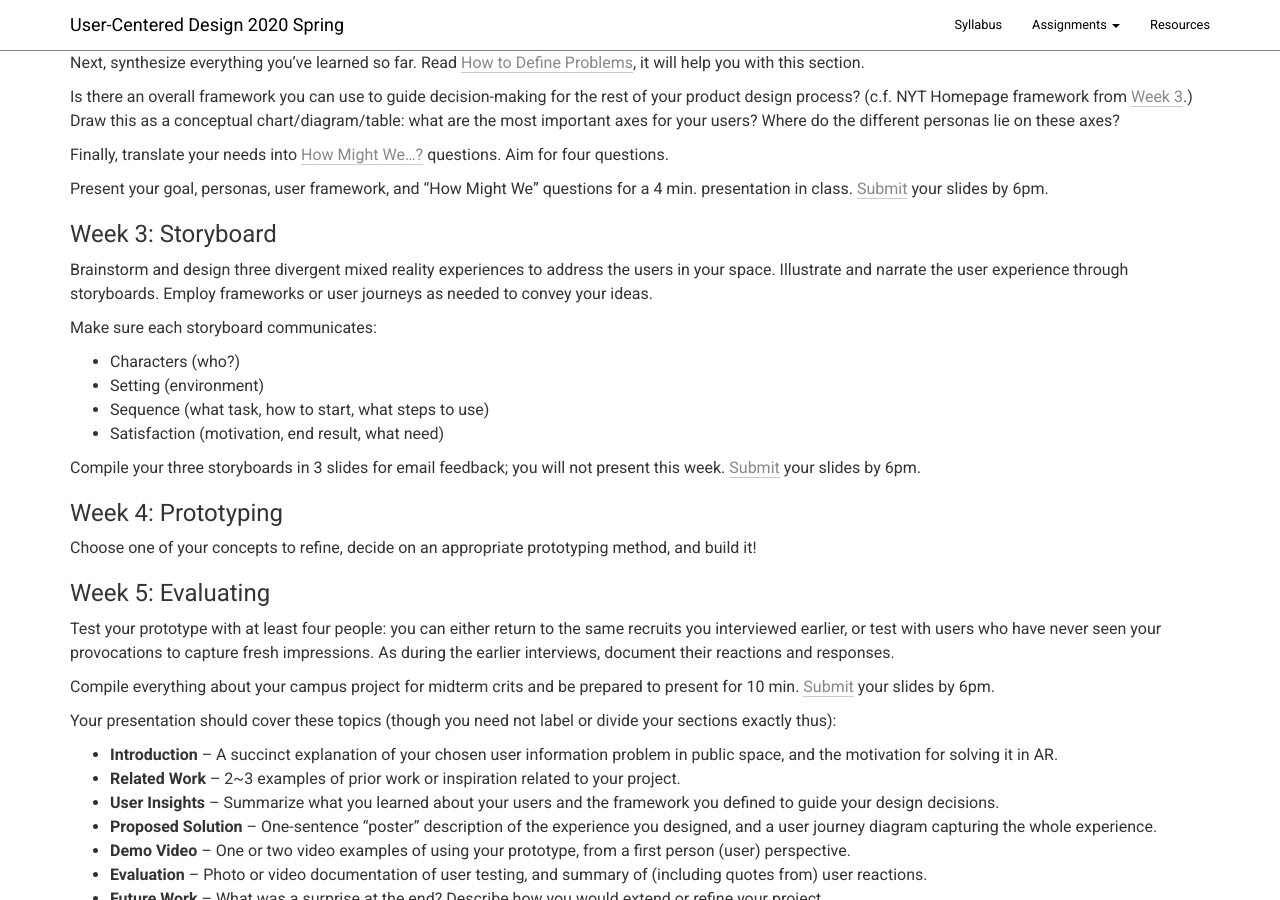
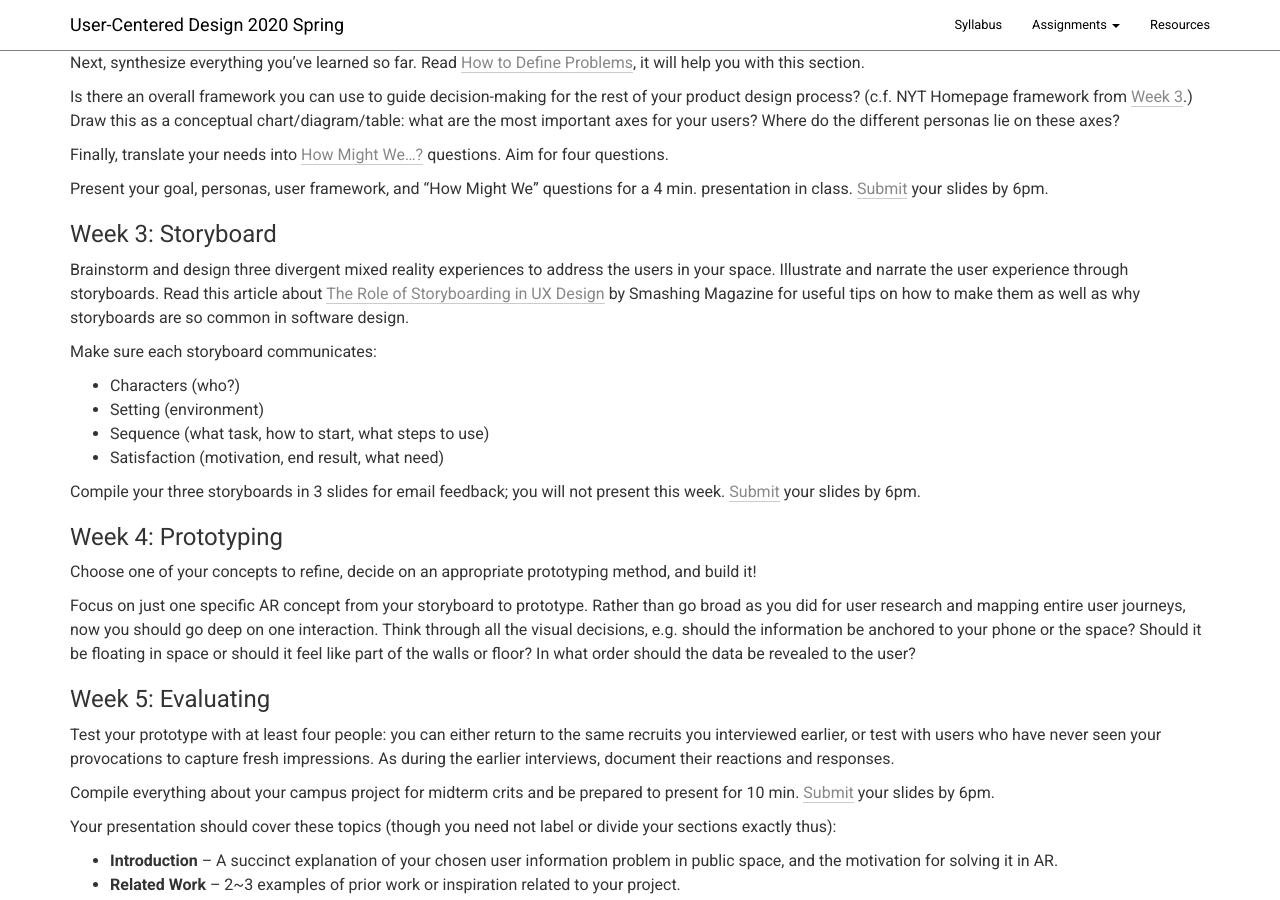
Before and after one commit to columbiaspatialinfo/columbiaspatialinfo.github.io, a Jekyll site: the page built from a3.md, in a window 1280 px wide and 900 px high, scrolled down 1389 px. Built offline with Jekyll 4.4.1, drawn with Linux system fonts in a browser that asks for light colours; our own code applies the rules of GitHub Pages for plain Markdown files.

Commit message:
Update a3.md

```diff
--- a/a3.md
+++ b/a3.md
@@ -60,7 +60,7 @@ Present your goal, personas, user framework, and "How Might We" questions for a
 
 ### Week 3: Storyboard
 
-Brainstorm and design three divergent mixed reality experiences to address the users in your space. Illustrate and narrate the user experience through storyboards. Employ frameworks or user journeys as needed to convey your ideas.
+Brainstorm and design three divergent mixed reality experiences to address the users in your space. Illustrate and narrate the user experience through storyboards. Read this article about [The Role of Storyboarding in UX Design](https://www.smashingmagazine.com/2017/10/storyboarding-ux-design/) by Smashing Magazine for useful tips on how to make them as well as why storyboards are so common in software design.
 
 Make sure each storyboard communicates:
 -   Characters (who?)
@@ -73,6 +73,8 @@ Compile your three storyboards in 3 slides for email feedback; you will not pres
 ### Week 4: Prototyping
 
 Choose one of your concepts to refine, decide on an appropriate prototyping method, and build it!
+
+Focus on just one specific AR concept from your storyboard to prototype. Rather than go broad as you did for user research and mapping entire user journeys, now you should go deep on one interaction. Think through all the visual decisions, e.g. should the information be anchored to your phone or the space? Should it be floating in space or should it feel like part of the walls or floor? In what order should the data be revealed to the user?
 
 ### Week 5: Evaluating
 
```
